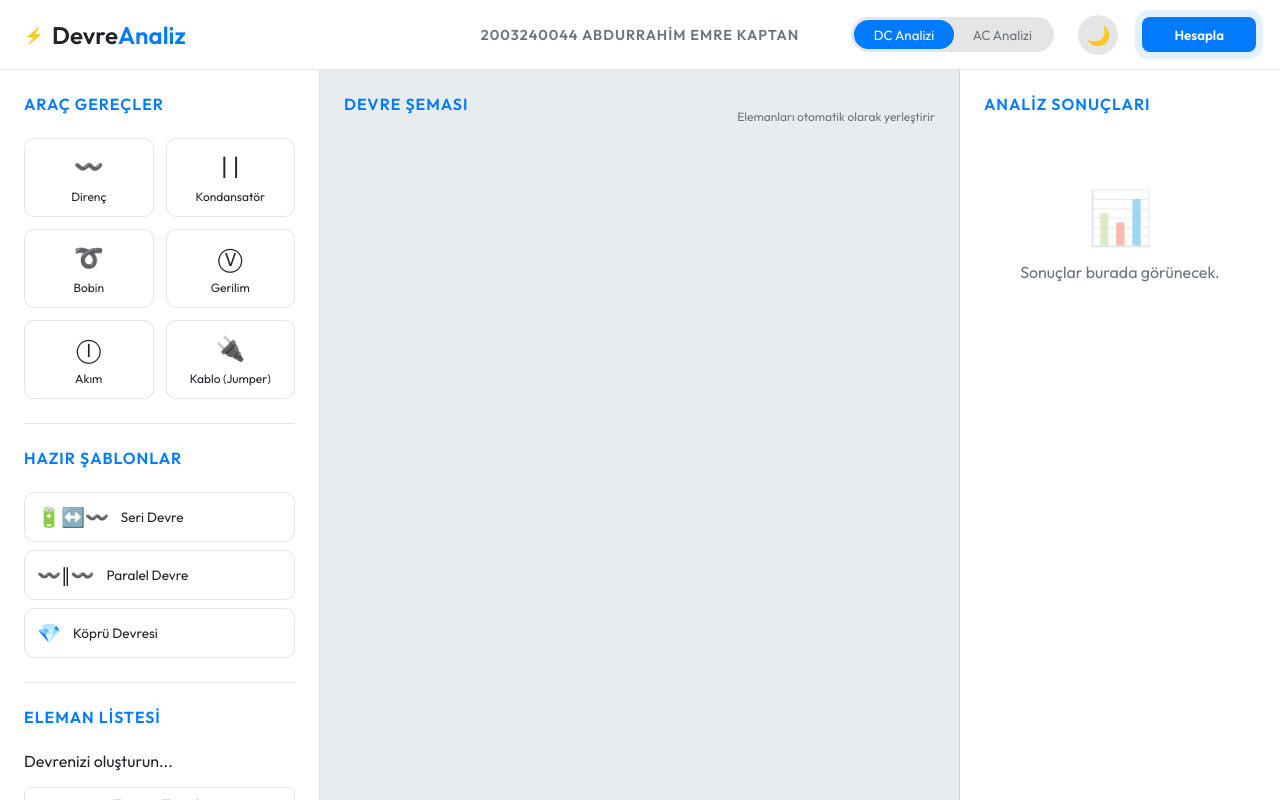
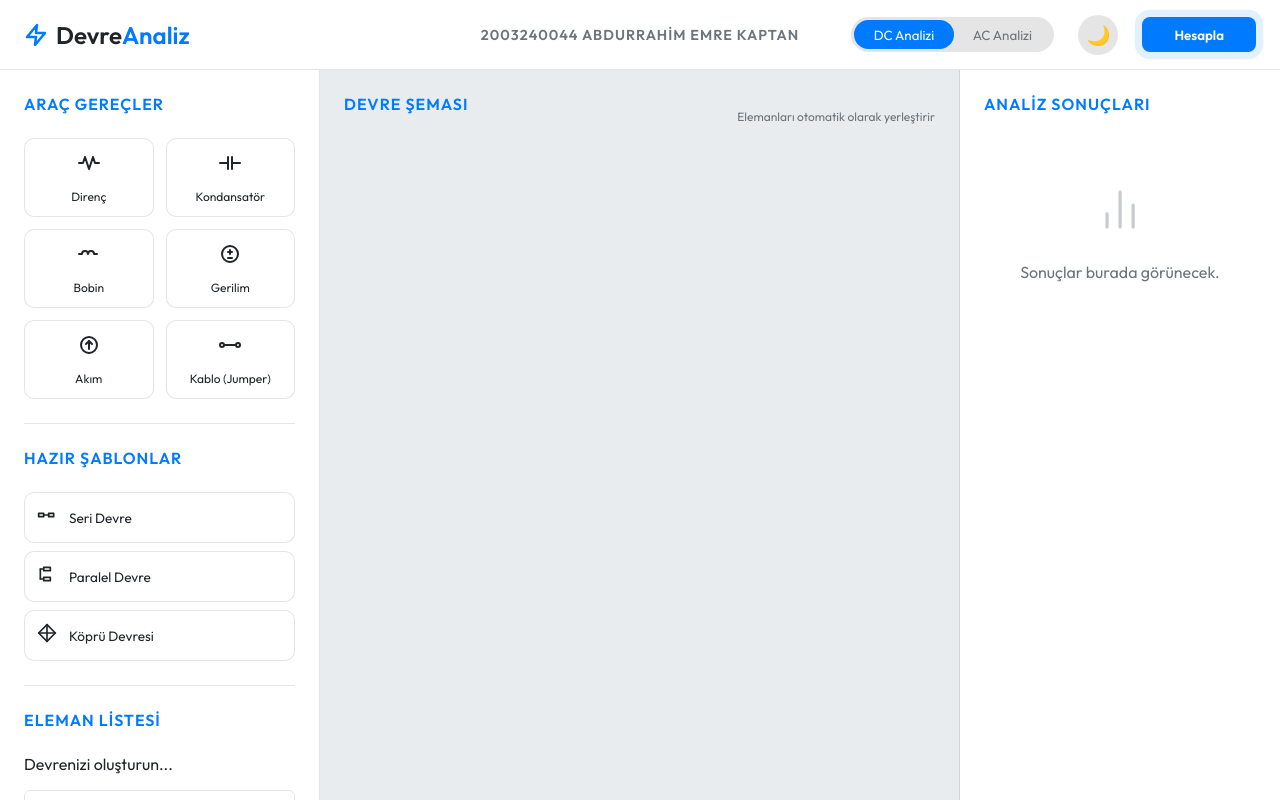
Before and after one commit to emrekaptann/devreAnaliz, a Flask app: page / in a window 1280 px wide. Run offline with Flask 3, Linux system fonts and the light colour scheme.

Commit message:
style: Replace emojis with professional SVG icons across the UI

```diff
--- a/static/js/script.js
+++ b/static/js/script.js
@@ -762,7 +762,13 @@ function updateSidebarComponentList(components) {
         list.innerHTML = '<p class="empty-msg">Sürükleyip eleman ekleyin...</p>';
         return;
     }
-    const typeIcons = { 'R': '〰️', 'C': '⏸️', 'L': '➰', 'V': '⚡', 'I': '➡️' };
+    const typeIcons = {
+        'R': '<svg width="20" height="20" viewBox="0 0 24 24" fill="none" stroke="currentColor" stroke-width="2" stroke-linecap="round" stroke-linejoin="round"><polyline points="2 12 6 12 8 6 12 18 16 6 18 12 22 12"></polyline></svg>',
+        'C': '<svg width="20" height="20" viewBox="0 0 24 24" fill="none" stroke="currentColor" stroke-width="2" stroke-linecap="round" stroke-linejoin="round"><line x1="2" y1="12" x2="10" y2="12"></line><line x1="14" y1="12" x2="22" y2="12"></line><line x1="10" y1="6" x2="10" y2="18"></line><line x1="14" y1="6" x2="14" y2="18"></line></svg>',
+        'L': '<svg width="20" height="20" viewBox="0 0 24 24" fill="none" stroke="currentColor" stroke-width="2" stroke-linecap="round" stroke-linejoin="round"><path d="M2 12h3a3 3 0 0 1 6 0a3 3 0 0 1 6 0h3"></path></svg>',
+        'V': '<svg width="20" height="20" viewBox="0 0 24 24" fill="none" stroke="currentColor" stroke-width="2" stroke-linecap="round" stroke-linejoin="round"><circle cx="12" cy="12" r="8"></circle><line x1="12" y1="8" x2="12" y2="12"></line><line x1="10" y1="10" x2="14" y2="10"></line><line x1="10" y1="16" x2="14" y2="16"></line></svg>',
+        'I': '<svg width="20" height="20" viewBox="0 0 24 24" fill="none" stroke="currentColor" stroke-width="2" stroke-linecap="round" stroke-linejoin="round"><circle cx="12" cy="12" r="8"></circle><line x1="12" y1="16" x2="12" y2="8"></line><polyline points="9 11 12 8 15 11"></polyline></svg>'
+    };
     list.innerHTML = components.map(c => `
         <div class="sidebar-comp-item">
             <div class="sidebar-comp-icon">${typeIcons[c.type] || '⚙️'}</div>
--- a/templates/index.html
+++ b/templates/index.html
@@ -13,7 +13,7 @@
     <div class="dashboard">
         <header class="top-bar">
             <div class="logo">
-                <span class="icon">⚡</span>
+                <svg width="24" height="24" viewBox="0 0 24 24" fill="none" stroke="var(--primary)" stroke-width="2.5" stroke-linecap="round" stroke-linejoin="round"><polygon points="13 2 3 14 12 14 11 22 21 10 12 10 13 2"></polygon></svg>
                 <h1>Devre<span>Analiz</span></h1>
             </div>
             <div class="user-info">2003240044 ABDURRAHİM EMRE KAPTAN</div>
@@ -22,7 +22,9 @@
                     <button id="dc-mode" class="active">DC Analizi</button>
                     <button id="ac-mode">AC Analizi</button>
                 </div>
-                <button id="theme-toggle" class="theme-toggle" title="Temayı Değiştir">🌓</button>
+                <button id="theme-toggle" class="theme-toggle" title="Temayı Değiştir">
+                    <svg width="20" height="20" viewBox="0 0 24 24" fill="none" stroke="currentColor" stroke-width="2" stroke-linecap="round" stroke-linejoin="round"><path d="M21 12.79A9 9 0 1 1 11.21 3 7 7 0 0 0 21 12.79z"></path></svg>
+                </button>
                 <button id="solve-btn" class="solve-btn pulse">Hesapla</button>
             </div>
         </header>
@@ -34,27 +36,27 @@
                     <h2>Araç Gereçler</h2>
                     <div class="toolbar" id="component-toolbar">
                         <div class="tool" draggable="true" data-type="R" title="Direnç">
-                            <span class="tool-icon">〰️</span>
+                            <span class="tool-icon"><svg width="24" height="24" viewBox="0 0 24 24" fill="none" stroke="currentColor" stroke-width="2" stroke-linecap="round" stroke-linejoin="round"><polyline points="2 12 6 12 8 6 12 18 16 6 18 12 22 12"></polyline></svg></span>
                             <span>Direnç</span>
                         </div>
                         <div class="tool" draggable="true" data-type="C" title="Kondansatör">
-                            <span class="tool-icon">| |</span>
+                            <span class="tool-icon"><svg width="24" height="24" viewBox="0 0 24 24" fill="none" stroke="currentColor" stroke-width="2" stroke-linecap="round" stroke-linejoin="round"><line x1="2" y1="12" x2="10" y2="12"></line><line x1="14" y1="12" x2="22" y2="12"></line><line x1="10" y1="6" x2="10" y2="18"></line><line x1="14" y1="6" x2="14" y2="18"></line></svg></span>
                             <span>Kondansatör</span>
                         </div>
                         <div class="tool" draggable="true" data-type="L" title="Bobin">
-                            <span class="tool-icon">➰</span>
+                            <span class="tool-icon"><svg width="24" height="24" viewBox="0 0 24 24" fill="none" stroke="currentColor" stroke-width="2" stroke-linecap="round" stroke-linejoin="round"><path d="M2 12h3a3 3 0 0 1 6 0a3 3 0 0 1 6 0h3"></path></svg></span>
                             <span>Bobin</span>
                         </div>
                         <div class="tool" draggable="true" data-type="V" title="Gerilim Kaynağı">
-                            <span class="tool-icon">Ⓥ</span>
+                            <span class="tool-icon"><svg width="24" height="24" viewBox="0 0 24 24" fill="none" stroke="currentColor" stroke-width="2" stroke-linecap="round" stroke-linejoin="round"><circle cx="12" cy="12" r="8"></circle><line x1="12" y1="8" x2="12" y2="12"></line><line x1="10" y1="10" x2="14" y2="10"></line><line x1="10" y1="16" x2="14" y2="16"></line></svg></span>
                             <span>Gerilim</span>
                         </div>
                         <div class="tool" draggable="true" data-type="I" title="Akım Kaynağı">
-                            <span class="tool-icon">Ⓘ</span>
+                            <span class="tool-icon"><svg width="24" height="24" viewBox="0 0 24 24" fill="none" stroke="currentColor" stroke-width="2" stroke-linecap="round" stroke-linejoin="round"><circle cx="12" cy="12" r="8"></circle><line x1="12" y1="16" x2="12" y2="8"></line><polyline points="9 11 12 8 15 11"></polyline></svg></span>
                             <span>Akım</span>
                         </div>
                         <div class="tool" id="wire-tool" title="Bağlantı Kablosu">
-                            <span class="tool-icon">🔌</span>
+                            <span class="tool-icon"><svg width="24" height="24" viewBox="0 0 24 24" fill="none" stroke="currentColor" stroke-width="2" stroke-linecap="round" stroke-linejoin="round"><path d="M6 12h12"></path><circle cx="4" cy="12" r="2"></circle><circle cx="20" cy="12" r="2"></circle></svg></span>
                             <span>Kablo (Jumper)</span>
                         </div>
                     </div>
@@ -65,15 +67,15 @@
                     <h2>Hazır Şablonlar</h2>
                     <div class="template-list">
                         <div class="template-item" draggable="true" data-template="series" title="Seri Devre">
-                            <span class="template-icon">🔋↔️〰️</span>
+                            <span class="template-icon"><svg width="20" height="20" viewBox="0 0 24 24" fill="none" stroke="currentColor" stroke-width="2" stroke-linecap="round" stroke-linejoin="round"><rect x="2" y="10" width="6" height="4"></rect><rect x="14" y="10" width="6" height="4"></rect><line x1="8" y1="12" x2="14" y2="12"></line></svg></span>
                             <span>Seri Devre</span>
                         </div>
                         <div class="template-item" draggable="true" data-template="parallel" title="Paralel Devre">
-                            <span class="template-icon">〰️∥〰️</span>
+                            <span class="template-icon"><svg width="20" height="20" viewBox="0 0 24 24" fill="none" stroke="currentColor" stroke-width="2" stroke-linecap="round" stroke-linejoin="round"><rect x="8" y="4" width="8" height="4"></rect><rect x="8" y="16" width="8" height="4"></rect><line x1="4" y1="6" x2="8" y2="6"></line><line x1="4" y1="18" x2="8" y2="18"></line><line x1="4" y1="6" x2="4" y2="18"></line></svg></span>
                             <span>Paralel Devre</span>
                         </div>
                         <div class="template-item" draggable="true" data-template="bridge" title="Köprü Devresi">
-                            <span class="template-icon">💎</span>
+                            <span class="template-icon"><svg width="20" height="20" viewBox="0 0 24 24" fill="none" stroke="currentColor" stroke-width="2" stroke-linecap="round" stroke-linejoin="round"><polygon points="12 2 22 12 12 22 2 12"></polygon><line x1="12" y1="2" x2="12" y2="22"></line><line x1="2" y1="12" x2="22" y2="12"></line></svg></span>
                             <span>Köprü Devresi</span>
                         </div>
                     </div>
@@ -117,7 +119,7 @@
                     <h2>Analiz Sonuçları</h2>
                     <div id="results-content">
                         <div class="placeholder-results">
-                            <div class="pulse-icon">📊</div>
+                            <div class="pulse-icon"><svg width="48" height="48" viewBox="0 0 24 24" fill="none" stroke="currentColor" stroke-width="1.5" stroke-linecap="round" stroke-linejoin="round"><line x1="18" y1="20" x2="18" y2="10"></line><line x1="12" y1="20" x2="12" y2="4"></line><line x1="6" y1="20" x2="6" y2="14"></line></svg></div>
                             <p>Sonuçlar burada görünecek.</p>
                         </div>
                     </div>
```
